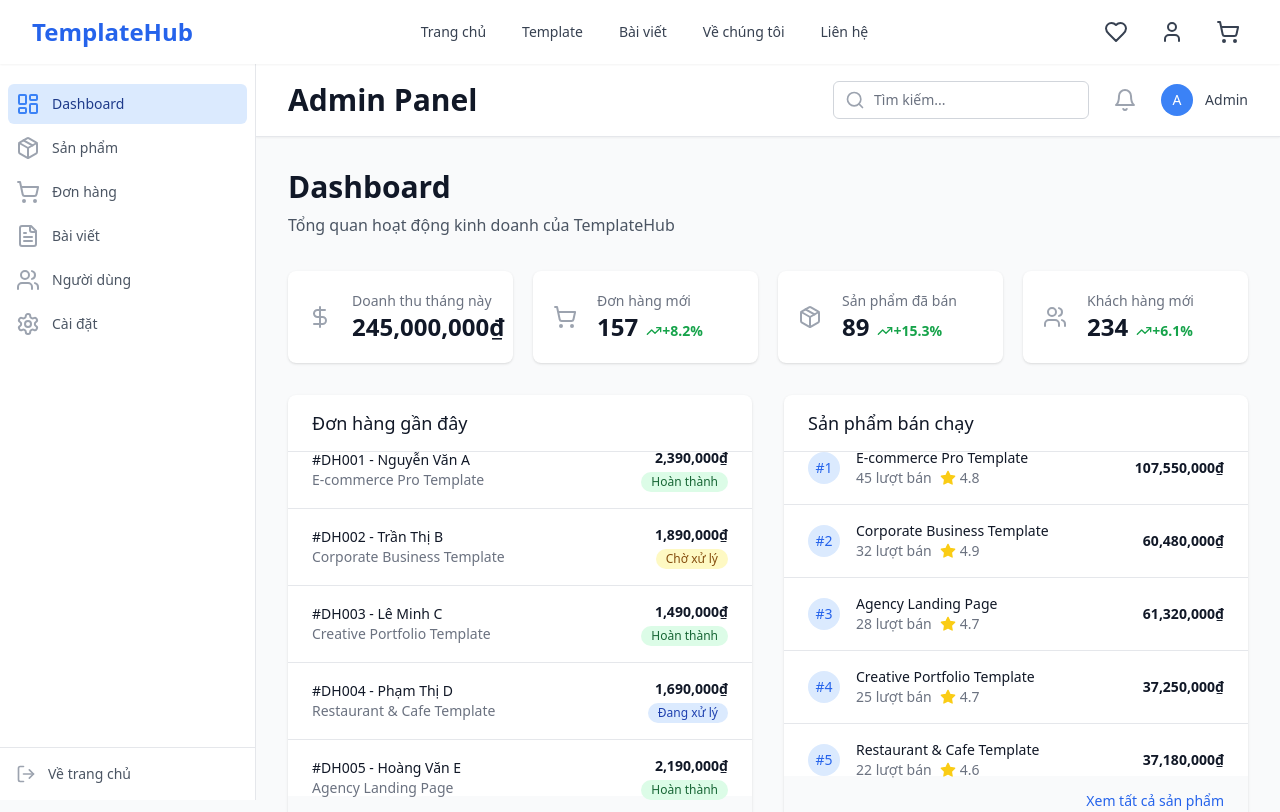
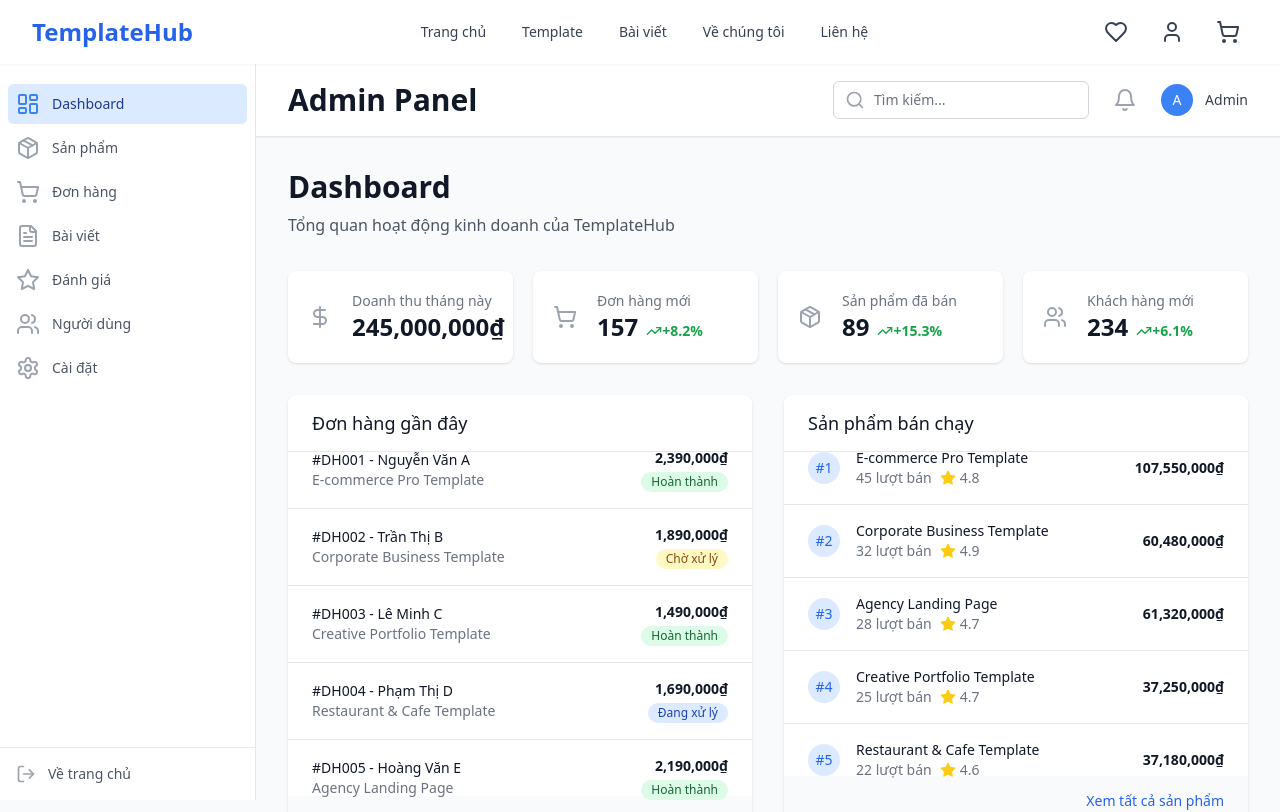
Before and after one commit to myhanh151193/ban-giao-dien-moi-bolt, a React (Vite) app: page /admin in a window 1280 px wide. Shown: the top 812 px of the page. Built offline with nearby package versions, Linux system fonts and the light colour scheme.

Commit message:
Add Reviews navigation item to admin sidebar
cgen-4388eef381cb4679abaee94ea4f339c4

```diff
--- a/src/layouts/AdminLayout.tsx
+++ b/src/layouts/AdminLayout.tsx
@@ -11,7 +11,8 @@ import {
   X,
   LogOut,
   Bell,
-  Search
+  Search,
+  Star
 } from 'lucide-react';
 
 const AdminLayout: React.FC = () => {
@@ -23,6 +24,7 @@ const AdminLayout: React.FC = () => {
     { name: 'Sản phẩm', href: '/admin/products', icon: Package },
     { name: 'Đơn hàng', href: '/admin/orders', icon: ShoppingCart },
     { name: 'Bài viết', href: '/admin/posts', icon: FileText },
+    { name: 'Đánh giá', href: '/admin/reviews', icon: Star },
     { name: 'Người dùng', href: '/admin/users', icon: Users },
     { name: 'Cài đặt', href: '/admin/settings', icon: Settings },
   ];
```
